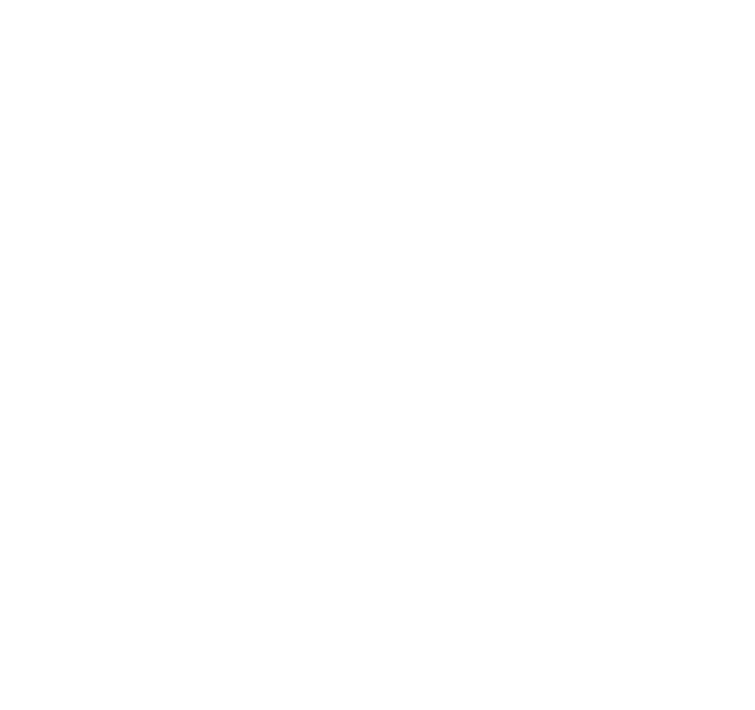
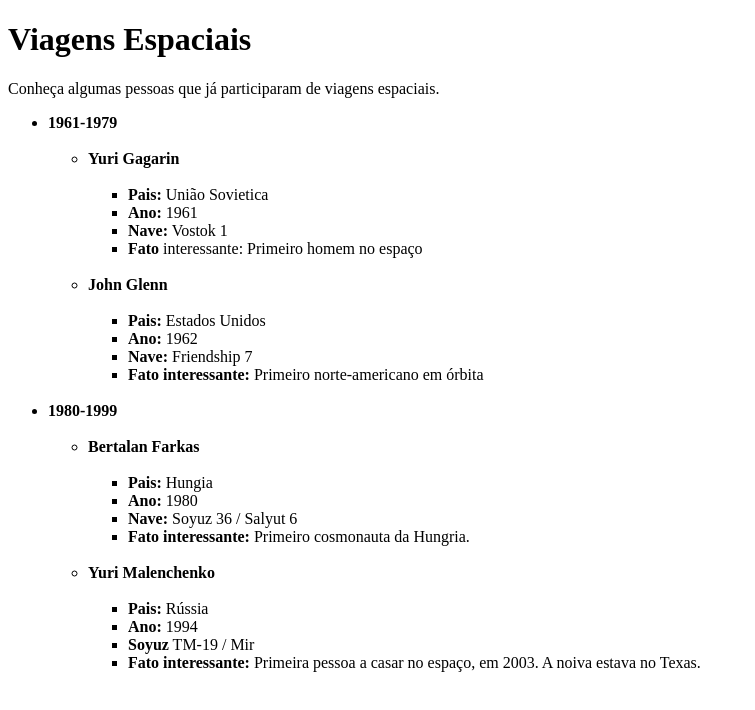
Before and after one commit to Luccado/Infocorp, a plain HTML site: page Exercício 1.html in a window 1280 px wide. Shown: the whole page, without its empty margins (0-755 px from the left). Drawn offline with Linux system fonts and the light colour scheme.

Commit message:
Completo

```diff
--- a/Exercício 1.html
+++ b/Exercício 1.html
@@ -1,12 +1,64 @@
 <!DOCTYPE html>
 <html lang="pt-br">
+
 <head>
     <meta charset="UTF-8">
     <meta http-equiv="X-UA-Compatible" content="IE=edge">
     <meta name="viewport" content="width=device-width, initial-scale=1.0">
     <title>Documento</title>
 </head>
+<h1>Viagens Espaciais</h1>
+
+<p>Conheça algumas pessoas que já participaram de viagens espaciais.</p>
+
+<ul>
+    <li><b>1961-1979</b>
+        <ul><br>
+            <li><b>Yuri Gagarin</b>
+                <ul><br>
+                    <li><b>Pais:</b> União Sovietica</li>
+                    <li><b>Ano:</b> 1961</li>
+                    <li><b>Nave:</b> Vostok 1</li>
+                    <li><b>Fato</b> interessante: Primeiro homem no espaço</li>
+                </ul>
+            </li>
+            <br>
+            <li><b>John Glenn</b>
+                <ul><br>
+                    <li><b>Pais:</b> Estados Unidos</li>
+                    <li><b>Ano:</b> 1962</li>
+                    <li><b>Nave:</b> Friendship 7</li>
+                    <li><b>Fato interessante:</b> Primeiro norte-americano em órbita</li>
+                </ul>
+            </li>
+        </ul>
+    </li>
+    <br>
+    <li><b>1980-1999</b>
+        <ul><br>
+            <li><b>Bertalan Farkas</b>
+                <ul><br>
+                    <li><b>Pais:</b> Hungia</li>
+                    <li><b>Ano:</b> 1980</li>
+                    <li><b>Nave:</b> Soyuz 36 / Salyut 6</li>
+                    <li><b>Fato interessante:</b> Primeiro cosmonauta da Hungria.</li>
+                </ul>
+            </li>
+            <br>
+            <li><b>Yuri Malenchenko</b>
+                <ul><br>
+                    <li><b>Pais:</b> Rússia</li>
+                    <li><b>Ano:</b> 1994</li>
+                    <li><b>Soyuz</b> TM-19 / Mir</li>
+                    <li><b>Fato interessante:</b> Primeira pessoa a casar no espaço, em 2003. A noiva estava no Texas.</li>
+                </ul>
+            </li>
+        </ul>
+    </li>
+</ul>
+
 <body>
 
 </body>
+
 </html>
```
